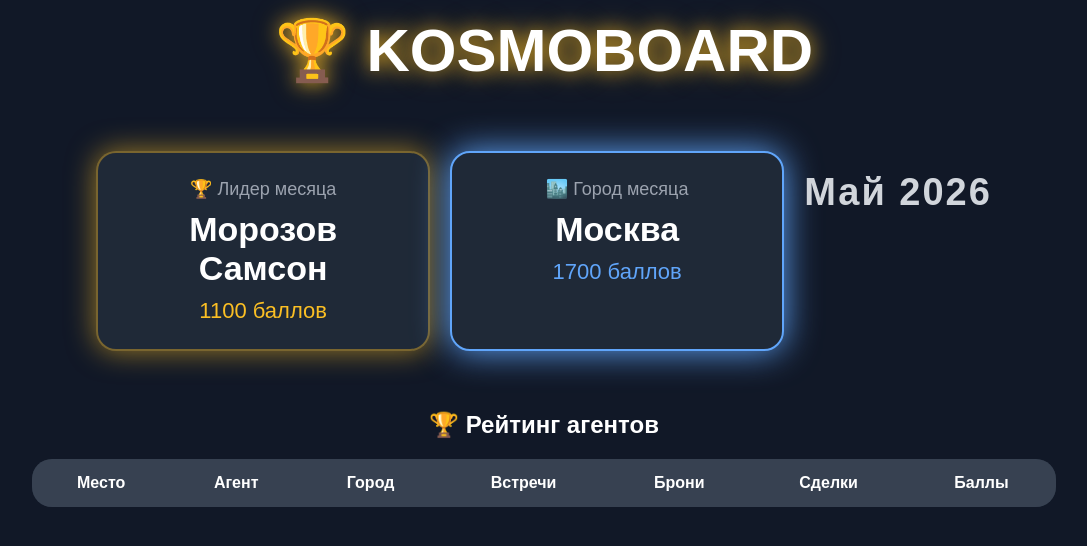
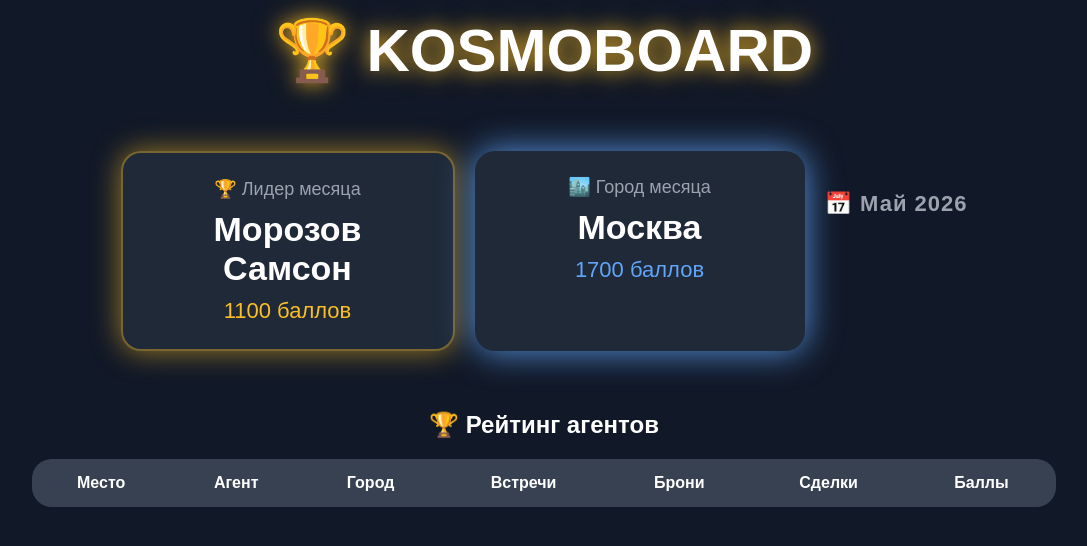
Before and after one commit to abelonenko36-ui/kb, a plain HTML site: page index.html in a window 1280 px wide. Shown: the whole page, without its empty margins (96-1183 px from the left). Drawn offline with Linux system fonts and the light colour scheme; no server answers.

Commit message:
Update index.html

```diff
--- a/index.html
+++ b/index.html
@@ -45,18 +45,15 @@ text-shadow:0 0 10px rgba(255,191,36,0.3);
 }
 
 }
-    @keyframes cityGlow {
-  0% {
-    box-shadow: 0 0 10px #60a5fa;
-  }
+   @keyframes cityGlow
+    {
+    0%,100%{
+        box-shadow:0 0 15px rgba(96,165,250,.5);
+    }
 
-  50% {
-    box-shadow: 0 0 35px #60a5fa;
-  }
-
-  100% {
-    box-shadow: 0 0 10px #60a5fa;
-  }
+    50%{
+        box-shadow:0 0 35px rgba(96,165,250,.9);
+    }
 }
 @keyframes medalGlow {
 
@@ -125,17 +122,16 @@ cursor:pointer;
 animation:leaderPulse 3s ease-in-out infinite;
 border:2px solid rgba(255,191,36,0.4);
 }
- .city-card {
-    border: 2px solid #60a5fa;
+ .city-card{
     animation: cityGlow 2s infinite;
 }
-    .period-banner {
-    text-align: center;
-    font-size: 38px;
-    font-weight: bold;
-    color: #d1d5db;
-    margin: 20px 0 35px 0;
-    letter-spacing: 2px;
+ .period-banner{
+    text-align:center;
+    font-size:22px;
+    font-weight:600;
+    color:#9ca3af;
+    margin-top:40px;
+    letter-spacing:1px;
 }
     .card:hover{
 transform:translateY(-8px);
@@ -234,7 +230,7 @@ font-size:24px;
 </div>
 
 <div class="period-banner">
-    <span id="periodText">Май 2026</span>
+    📅 Май 2026
 </div>
 
 </div>
```
